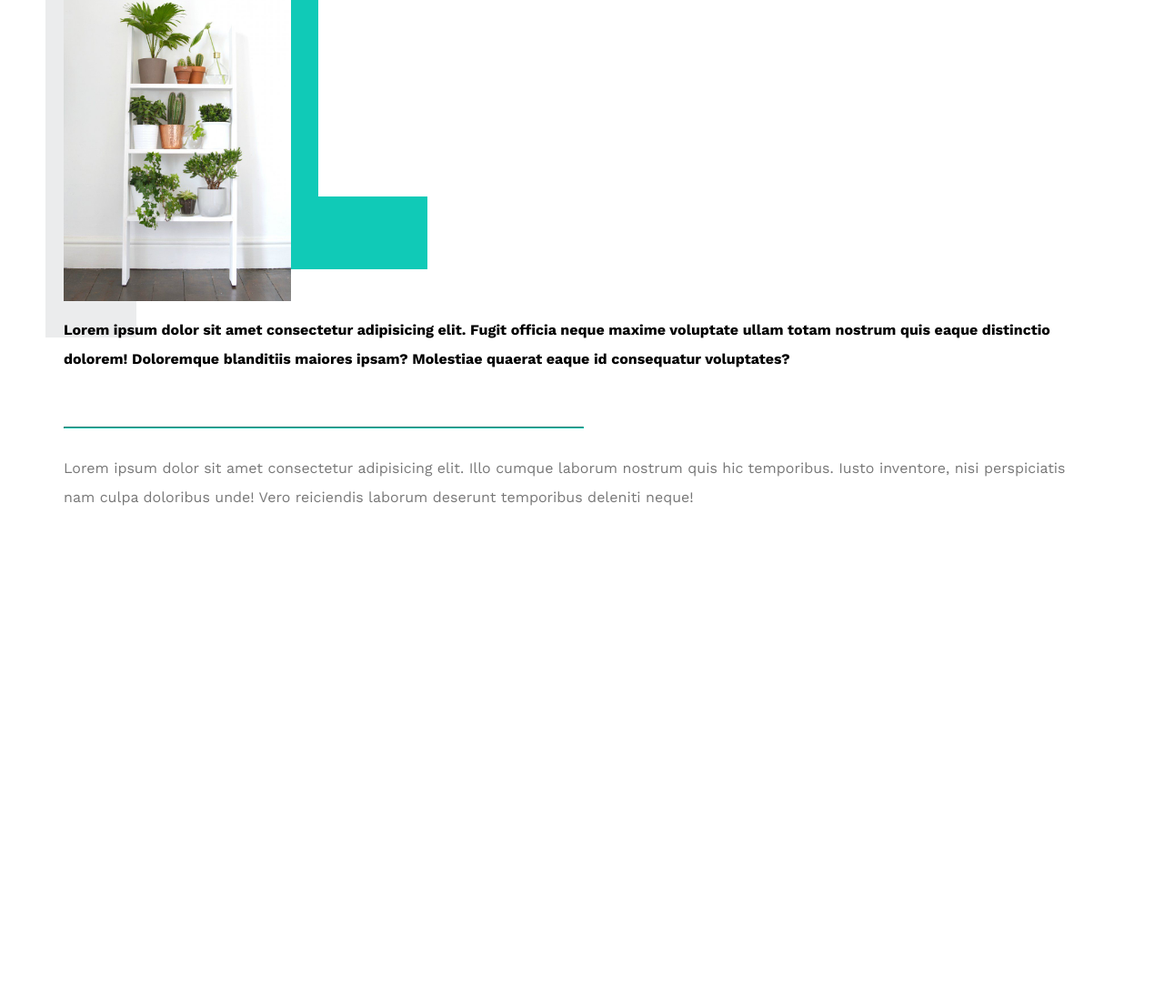
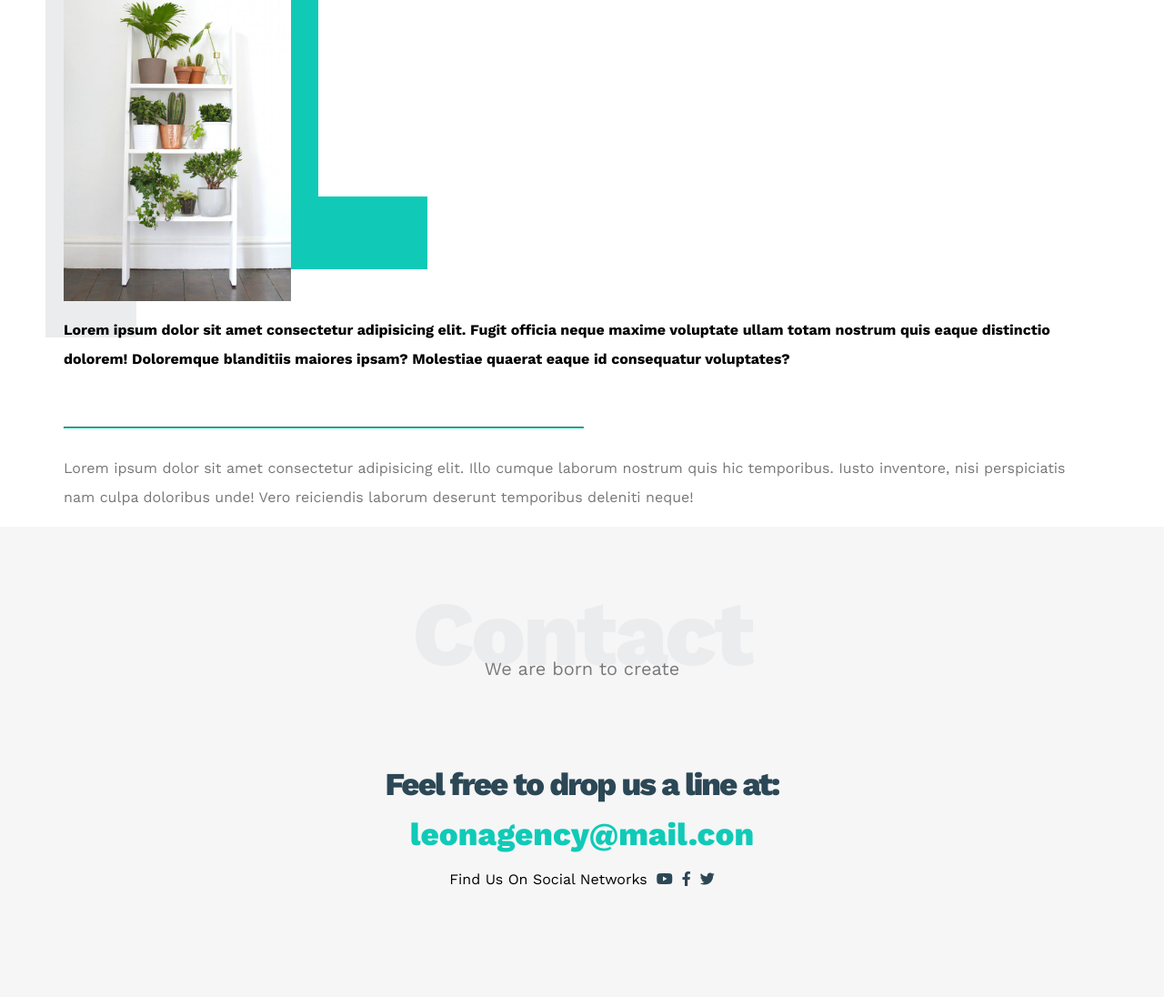
Before and after one commit to EmanSaeed331/Leon, a plain HTML site: page index.html in a window 1280 px wide. Shown: the part 2961-4057 px from the top of the page at 91% size. Before the commit the page ends 3540 px from the top, so only its background shows below. Drawn offline with nearby package versions, Linux system fonts and the light colour scheme.

```diff
--- a/css/leon.css
+++ b/css/leon.css
@@ -408,3 +408,52 @@
 
 
 /*End About*/
+/*Start Contact */
+.contact{
+    padding-top: var(--section-padding);
+    padding-bottom: var(--section-padding);
+    background-color: var(--section-background-color);
+
+}
+.contact .info{
+    padding-top: var(--section-padding);
+    padding-bottom: var(--section-padding);
+    text-align: center;
+
+}
+.contact .info .label{
+    font-size:35px;
+    font-weight: 800;
+    color: var(--secondary-color);
+    letter-spacing: -2px;
+    margin-bottom: 15px;
+
+    }
+    .contact .info .link{
+        display: block;
+        font-size: 35px;
+        font-weight: 800;
+        color:var(--main-color);
+        text-decoration:none;
+
+    }
+    .contact .info .social{
+        display: flex;
+        justify-content: center;
+        margin-top: 20px;
+        font-size: 16px;
+
+    }
+    .contact .info .social i {
+        margin-left: 10px;
+        color: var(--secondary-color);
+
+    }
+    @media(max-width:767px){
+        .contact.info.label,
+        .contact.info.label {
+            font-size: 25px;
+        }
+    }
+
+    /*End Contact*/
--- a/index.html
+++ b/index.html
@@ -186,11 +186,24 @@
     </div>
 
     <!--End About    -->
-
-
-
-
-
+    <!--Start Contact  -->
+    <div class="contact">
+        <div class="container">
+            <h2 class="special-heading">Contact</h2>
+            <p>We are born to create </p>
+            <div class="info">
+              <p class="label">Feel free to drop us a line at:</p>
+              <a href="mailto:leonagency@mail.com?subject=Contact"class="link">leonagency@mail.con</a>
+              <div class="social">
+                  Find Us On Social Networks
+                  <i class = "fab fa-youtube"></i>
+                  <i class = "fab fa-facebook-f"></i>
+                  <i class = "fab fa-twitter"></i>
+              </div>
+            </div>
+        </div>
+    </div>
+    <!--End Contact    -->
 
 
 
```
